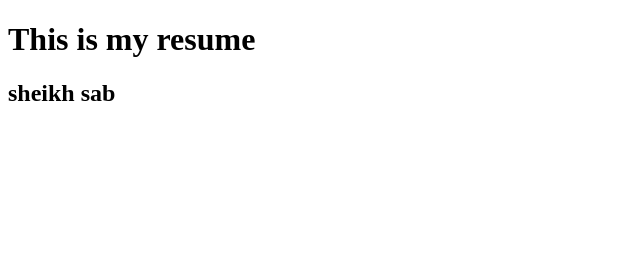
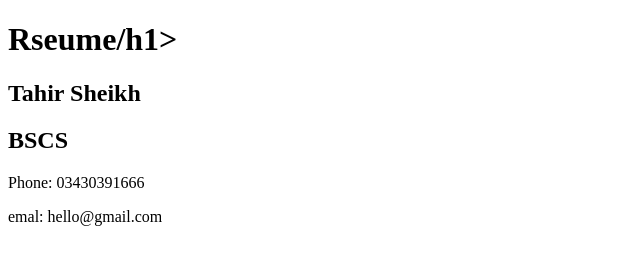
Before and after one commit to developerninjass/Resume, a plain HTML site: page index.html in a window 1280 px wide. Shown: the whole page, without its empty margins (0-640 px from the left). Drawn offline with Linux system fonts and the light colour scheme.

Commit message:
Update index.html

```diff
--- a/index.html
+++ b/index.html
@@ -6,7 +6,10 @@
     <title>Document</title>
 </head>
 <body>
-    <h1>This is my resume</h1>
-  <h2>sheikh sab</h2>
+    <h1>Rseume/h1>
+  <h2>Tahir Sheikh</h2>
+<h2>BSCS</h2>
+<p>Phone: 03430391666</p>
+        <p>emal: hello@gmail.com</p>
 </body>
 </html>
```
